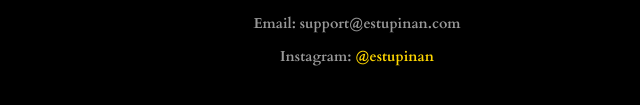
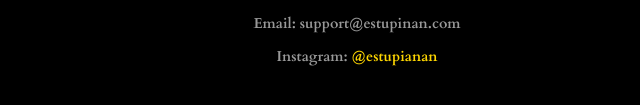
Before and after one commit to Aj-created/Estupinian-, a plain HTML site: page shop.html in a window 1280 px wide. Shown: the part 1011-1116 px from the top of the page, 283-923 px from the left. Drawn offline with Linux system fonts and the light colour scheme.

Commit message:
Update shop.html

```diff
--- a/shop.html
+++ b/shop.html
@@ -98,7 +98,7 @@
     <section id="support">
       <h3>Need Help?</h3>
       <p>Email: support@estupinan.com</p>
-      <p>Instagram: <a href="https://instagram.com/estupinan" target="_blank">@estupinan</a></p>
+      <p>Instagram: <a href="https://instagram.com/estupianan" target="_blank">@estupianan</a></p>
     </section>
   </footer>
   <script>
```
